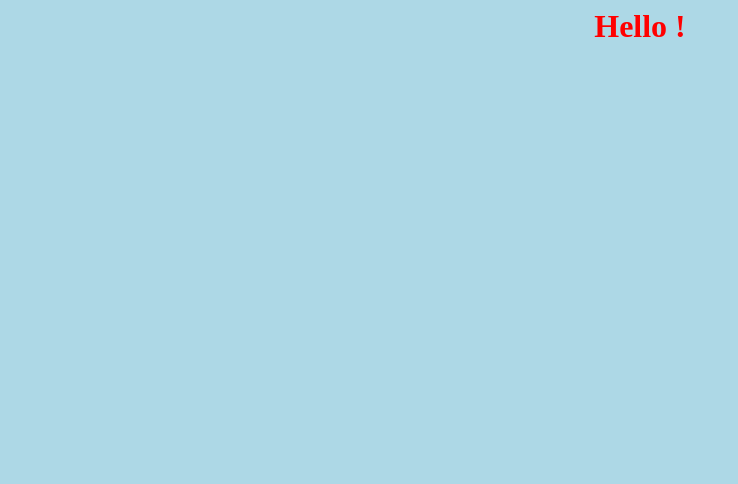
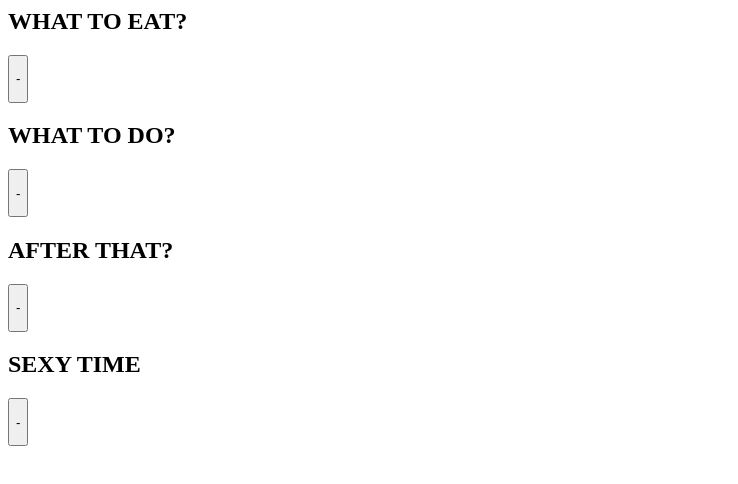
Before and after one commit to MarkTheMagnet/THEMAGNET-Date-Night-Dice-Game, a plain HTML site: page index.html in a window 1280 px wide. Shown: the whole page, without its empty margins (0-738 px from the left). Drawn offline with Linux system fonts and the light colour scheme.

Commit message:
Update index.html
Removed test code.
Added the buttons.

```diff
--- a/index.html
+++ b/index.html
@@ -1,6 +1,24 @@
-<head>
-  <link rel="stylesheet" href="style.css">
-</head>
-<body>
-  <h1>Hello !</h1>
-</body>
+<div class="dice_title">
+  <h2>WHAT TO EAT?</h2>
+  <button type="button" class="dice_slot" id="food_button" onClick="GetResults(food_results, this.id)">
+    <p id="food_text">-</p>
+  </button>
+</div>
+<div class="dice_title">
+  <h2>WHAT TO DO?</h2>
+  <button type="button" class="dice_slot" id="do_button" onClick="GetResults(do_results, this.id)">
+    <p id="do_text">-</p>
+  </button>
+</div>
+<div class="dice_title">
+  <h2>AFTER THAT?</h2>
+  <button type="button" class="dice_slot" id="after_button" onClick="GetResults(after_results, this.id)">
+    <p id="after_text">-</p>
+  </button>
+</div>
+<div class="dice_title">
+  <h2>SEXY TIME</h2>
+  <button type="button" class="dice_slot" id="sexy_button" onClick="GetResults(sexy_results, this.id)">
+    <p id="sexy_text">-</p>
+  </button>
+</div>
```
